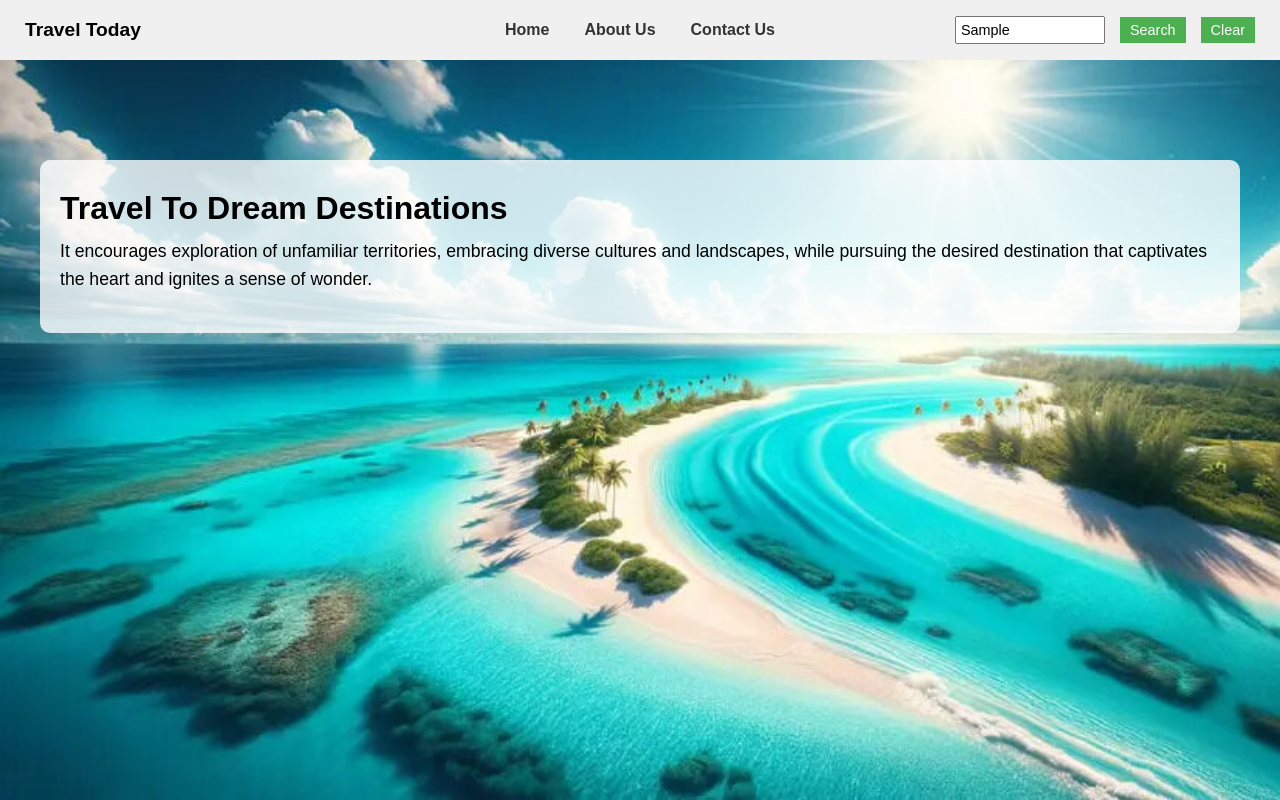
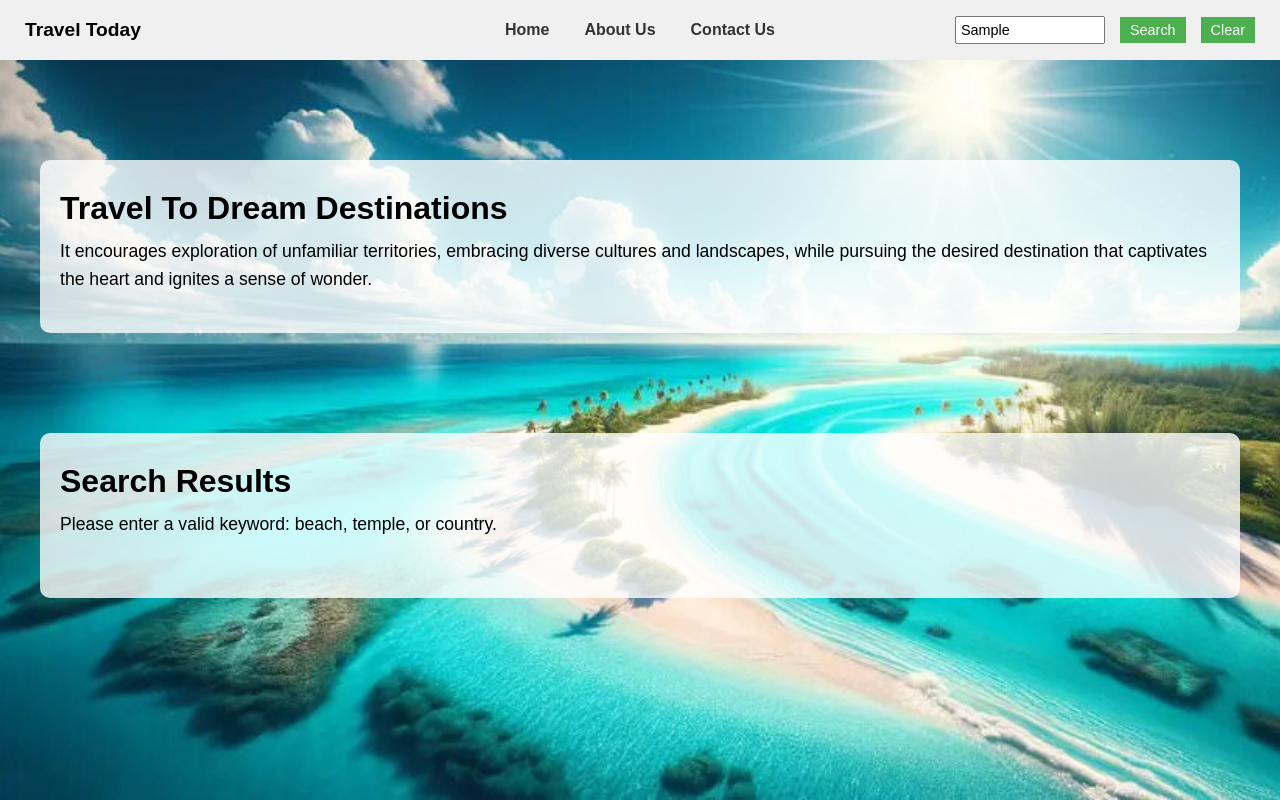
Before and after one commit to matalcol/travel_recommendation, a plain HTML site: page index.html in a window 1280 px wide. Both pictures are taken after typing "Sample" into the empty fields and a click on the button "Search". Drawn offline with Linux system fonts and the light colour scheme.

Commit message:
Added Search functionality and images

```diff
--- a/index.html
+++ b/index.html
@@ -28,5 +28,12 @@
         and landscapes, while pursuing the desired destination that captivates the heart and
         ignites a sense of wonder.</p>
 </div>
+
+
+<div class="searchCondition">
+    <h1>Search Results</h1>
+    <div id="result"></div>
+
+    <script src="./travel_recommendation.js"></script>
 </body>
 </html>
--- a/travel_recommendation.css
+++ b/travel_recommendation.css
@@ -137,6 +137,15 @@ nav h1 {
     border-radius: 10px;
 }
 
+.searchCondition{
+    width: 100%;
+    max-width: 1200px; /* Adjust this to your desired maximum width */
+    margin: 100px auto 20px; /* Add margin-top to push content below navbar */
+    padding: 20px;
+    background-color: rgba(255, 255, 255, 0.8); /* Optional: gives a slight background for better readability */
+    border-radius: 10px;
+}
+
 /* Optional styling for main content */
 h1 {
     margin-top: 10px;
--- a/travel_recommendation.js
+++ b/travel_recommendation.js
@@ -0,0 +1,54 @@
+const btnSearch = document.getElementById('btnSearch');
+const btnClear = document.getElementById('btnClear');
+
+function searchCondition() {
+    const input = document.getElementById('destinationInput').value.toLowerCase().trim(); // User input
+    const resultDiv = document.getElementById('result'); // The div where the result will be displayed
+    resultDiv.innerHTML = ''; // Clear previous results
+
+    fetch('travel_recommendation_api.json') // Fetch JSON data
+        .then(response => response.json())
+        .then(data => {
+            let recommendations = [];
+
+            // Filter based on keyword
+            if (input === 'beach') {
+                recommendations = data.beaches.slice(0, 2); // Get first 2 beach recommendations
+            } else if (input === 'temple') {
+                recommendations = data.temples.slice(0, 2); // Get first 2 temple recommendations
+            } else if (input === 'country') {
+                recommendations = data.countries.flatMap(country => country.cities).slice(0, 2); // Get first 2 cities from all countries
+            } else {
+                resultDiv.innerHTML = '<p>Please enter a valid keyword: beach, temple, or country.</p>';
+                return;
+            }
+
+            // Display recommendations
+            if (recommendations.length > 0) {
+                recommendations.forEach(place => {
+                    resultDiv.innerHTML += `
+                        <div style="margin-bottom: 20px;">
+                            <h2>${place.name}</h2>
+                            <img src="${place.imageUrl}" alt="${place.name}" style="max-width: 100%; height: auto; margin-bottom: 10px;">
+                            <p>${place.description}</p>
+                        </div>
+                    `;
+                });
+            } else {
+                resultDiv.innerHTML = '<p>No recommendations found for this category.</p>';
+            }
+        })
+        .catch(error => {
+            console.error('Error:', error);
+            resultDiv.innerHTML = '<p>An error occurred while fetching data.</p>';
+        });
+}
+
+// Clear function to reset the input and result div
+function clearResults() {
+    document.getElementById('destinationInput').value = ''; // Clear the input field
+    document.getElementById('result').innerHTML = ''; // Clear the result div
+}
+
+btnSearch.addEventListener('click', searchCondition);
+btnClear.addEventListener('click', clearResults);
--- a/travel_recommendation_api.json
+++ b/travel_recommendation_api.json
@@ -6,12 +6,12 @@
         "cities": [
           {
             "name": "Sydney, Australia",
-            "imageUrl": "enter_your_image_for_sydney.jpg",
+            "imageUrl": "sydney.jpg",
             "description": "A vibrant city known for its iconic landmarks like the Sydney Opera House and Sydney Harbour Bridge."
           },
           {
             "name": "Melbourne, Australia",
-            "imageUrl": "enter_your_image_for_melbourne.jpg",
+            "imageUrl": "melbourne.jpg",
             "description": "A cultural hub famous for its art, food, and diverse neighborhoods."
           }
         ]
@@ -22,12 +22,12 @@
         "cities": [
           {
             "name": "Tokyo, Japan",
-            "imageUrl": "enter_your_image_for_tokyo.jpg",
+            "imageUrl": "tokyo.jpg",
             "description": "A bustling metropolis blending tradition and modernity, famous for its cherry blossoms and rich culture."
           },
           {
             "name": "Kyoto, Japan",
-            "imageUrl": "enter_your_image_for_kyoto.jpg",
+            "imageUrl": "kyoto.jpg",
             "description": "Known for its historic temples, gardens, and traditional tea houses."
           }
         ]
@@ -38,12 +38,12 @@
         "cities": [
           {
             "name": "Rio de Janeiro, Brazil",
-            "imageUrl": "enter_your_image_for_rio.jpg",
+            "imageUrl": "rio_de_janeiro.jpg",
             "description": "A lively city known for its stunning beaches, vibrant carnival celebrations, and iconic landmarks."
           },
           {
             "name": "SÃ£o Paulo, Brazil",
-            "imageUrl": "enter_your_image_for_sao-paulo.jpg",
+            "imageUrl": "sao-paulo.jpg",
             "description": "The financial hub with diverse culture, arts, and a vibrant nightlife."
           }
         ]
@@ -53,13 +53,13 @@
       {
         "id": 1,
         "name": "Angkor Wat, Cambodia",
-        "imageUrl": "enter_your_image_for_angkor-wat.jpg",
+        "imageUrl": "angkor-wat.jpg",
         "description": "A UNESCO World Heritage site and the largest religious monument in the world."
       },
       {
         "id": 2,
         "name": "Taj Mahal, India",
-        "imageUrl": "enter_your_image_for_taj-mahal.jpg",
+        "imageUrl": "taj-mahal.jpg",
         "description": "An iconic symbol of love and a masterpiece of Mughal architecture."
       }
     ],
@@ -67,13 +67,13 @@
       {
         "id": 1,
         "name": "Bora Bora, French Polynesia",
-        "imageUrl": "enter_your_image_for_bora-bora.jpg",
+        "imageUrl": "bora-bora.jpg",
         "description": "An island known for its stunning turquoise waters and luxurious overwater bungalows."
       },
       {
         "id": 2,
         "name": "Copacabana Beach, Brazil",
-        "imageUrl": "enter_your_image_for_copacabana.jpg",
+        "imageUrl": "copacabana-beach.jpg",
         "description": "A famous beach in Rio de Janeiro, Brazil, with a vibrant atmosphere and scenic views."
       }
     ]
```
Also changed, not shown: angkor-wat.jpg (added), bora-bora.jpg (added), copacabana-beach.jpg (added), kyoto.jpg (added), melbourne.jpg (added), rio_de_janeiro.jpg (added), sao-paulo.jpg (added), sydney.jpg (added), taj-mahal.jpg (added), tokyo.jpg (added).
